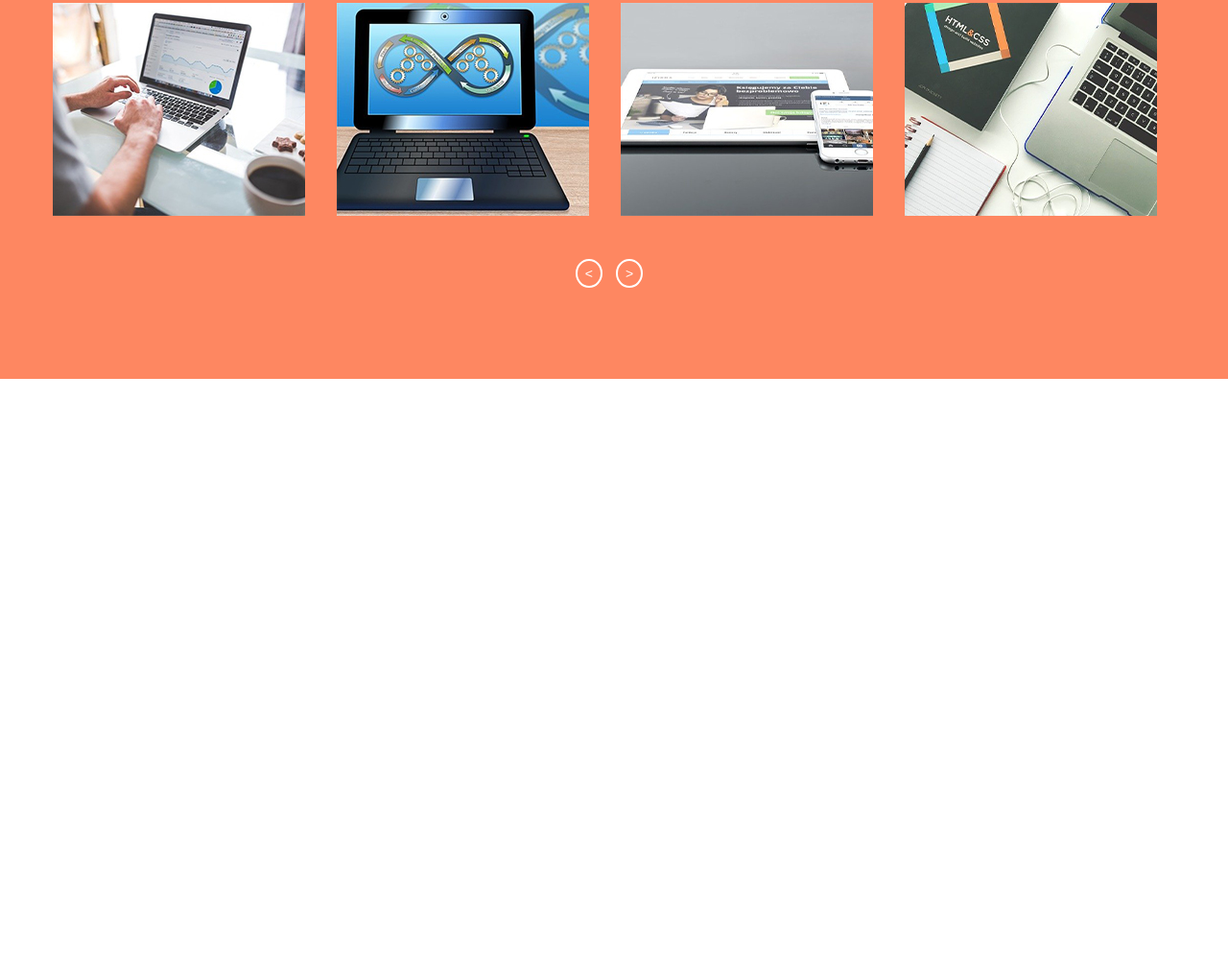
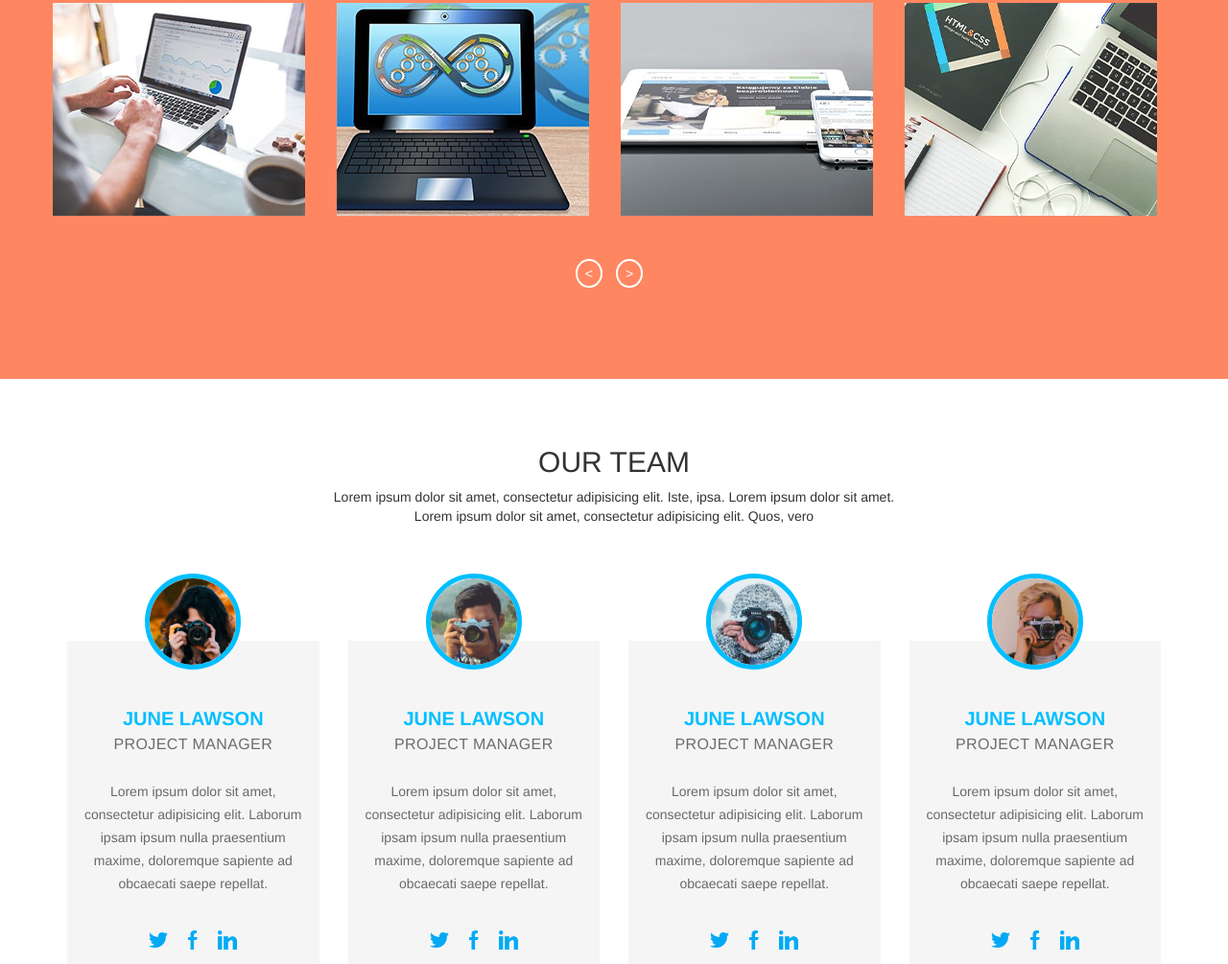
Before and after one commit to RBDulakshi/developer, a plain HTML site: page index.html in a window 1280 px wide. Shown: the part 1509-2514 px from the top of the page at 96% size. Before the commit the page ends 1904 px from the top, so only its background shows below. Drawn offline with Linux system fonts and the light colour scheme.

Commit message:
added team section to the website

```diff
--- a/css/style.css
+++ b/css/style.css
@@ -163,3 +163,79 @@ header nav ul li a:hover {
 .works .works-nav a:hover {
 	background-color: #35495e;
 }
+
+.team-area {
+	margin-top: 50px;
+}
+
+.team-area .sub-heading {
+	margin-bottom: 10px;
+}
+
+.team-photo {
+	position: absolute;
+	left: 50%;
+	margin-left: -50px;
+	top: -50px;
+	overflow: hidden;
+	min-height: 100px;
+	min-width: 100px;
+	height: 100px;
+	width: 100px;
+	border: 5px solid deepskyblue;
+	border-radius: 50%;
+}
+
+.team-photo img {
+	min-height: 100px;
+	min-width: 100px;
+	height: 100px;
+	width: 100px;
+}
+
+.team-block h3 {
+	color: deepskyblue;
+	font-size: 20px;
+	font-weight: bold;
+	text-transform: uppercase;
+	padding-top: 70px;
+	margin-bottom: 5px;
+}
+
+.team-block span {
+	color: #6c6c6c;
+	font-size: 16px;
+	text-transform: uppercase;
+	letter-spacing: 0.025em;
+}
+
+.team-block p {
+	color: dimgray;
+	font-size: 14px;
+	padding: 25px 15px;
+	line-height: 24px;
+}
+
+.team-description {
+	background-color: #f5f5f5;
+}
+
+.social-network {
+	text-align: center;
+	padding-bottom: 15px;
+}
+
+.social-network a {
+	margin: 0 6px;
+}
+
+.social-network img {
+
+	height: 20px;
+	width: 20px;
+}
+
+.social-network img:hover {
+	height: 40px;
+	width: 40px;
+}
--- a/index.html
+++ b/index.html
@@ -163,7 +163,6 @@
 	<!--	end works-->
 
 	<!--	Team Members-->
-	<!--
 	<section class="team-area">
 		<div class="container">
 			<div class="row">
@@ -172,7 +171,7 @@
 					<div class="sub-heading">
 						<p>
 							Lorem ipsum dolor sit amet, consectetur adipisicing elit. Iste, ipsa. Lorem ipsum dolor sit amet. <br>Lorem ipsum dolor sit amet, consectetur adipisicing elit. Quos, vero
-						</p>
+						</p><br><br><br><br>
 					</div>
 				</div>
 			</div>
@@ -182,7 +181,7 @@
 						<div class="team-photo">
 							<img src="img/pic1.jpg">
 						</div>
-						<div class="team-description">
+						<div class="team-description text-center">
 							<div class="title">
 								<h3>June Lawson
 								</h3>
@@ -190,9 +189,9 @@
 							</div>
 							<p>Lorem ipsum dolor sit amet, consectetur adipisicing elit. Laborum ipsam ipsum nulla praesentium maxime, doloremque sapiente ad obcaecati saepe repellat.</p>
 							<div class="social-network">
-								<a href=""><img src="img/facebook-logo.png"></a>
-								<a href=""><img src="img/twitter-logo.png"></a>
-								<a href=""><img src="img/linkedin-logo.png"></a>
+								<a href="https://www.facebook.com/" target="_blank"><img src="img/twitter.png"></a>
+								<a href="https://twitter.com/" target="_blank"><img src="img/facebook.png"></a>
+								<a href="https://www.linkedin.com/" target="_blank"><img src="img/linkedin.png"></a>
 							</div>
 						</div>
 					</div>
@@ -200,9 +199,9 @@
 				<div class="col-sm-16 col-sm-3">
 					<div class="team-block">
 						<div class="team-photo">
-							<img src="img/pic1.jpg">
+							<img src="img/pic2.jpg">
 						</div>
-						<div class="team-description">
+						<div class="team-description text-center">
 							<div class="title">
 								<h3>June Lawson
 								</h3>
@@ -210,9 +209,9 @@
 							</div>
 							<p>Lorem ipsum dolor sit amet, consectetur adipisicing elit. Laborum ipsam ipsum nulla praesentium maxime, doloremque sapiente ad obcaecati saepe repellat.</p>
 							<div class="social-network">
-								<a href=""><img src="img/facebook-logo.png"></a>
-								<a href=""><img src="img/twitter-logo.png"></a>
-								<a href=""><img src="img/linkedin-logo.png"></a>
+								<a href="https://www.facebook.com/" target="_blank"><img src="img/twitter.png"></a>
+								<a href="https://twitter.com/" target="_blank"><img src="img/facebook.png"></a>
+								<a href="https://www.linkedin.com/" target="_blank"><img src="img/linkedin.png"></a>
 							</div>
 						</div>
 					</div>
@@ -220,9 +219,9 @@
 				<div class="col-sm-16 col-sm-3">
 					<div class="team-block">
 						<div class="team-photo">
-							<img src="img/pic1.jpg">
+							<img src="img/pic4.jpg">
 						</div>
-						<div class="team-description">
+						<div class="team-description text-center">
 							<div class="title">
 								<h3>June Lawson
 								</h3>
@@ -230,9 +229,9 @@
 							</div>
 							<p>Lorem ipsum dolor sit amet, consectetur adipisicing elit. Laborum ipsam ipsum nulla praesentium maxime, doloremque sapiente ad obcaecati saepe repellat.</p>
 							<div class="social-network">
-								<a href=""><img src="img/facebook-logo.png"></a>
-								<a href=""><img src="img/twitter-logo.png"></a>
-								<a href=""><img src="img/linkedin-logo.png"></a>
+								<a href="https://www.facebook.com/" target="_blank"><img src="img/twitter.png"></a>
+								<a href="https://twitter.com/" target="_blank"><img src="img/facebook.png"></a>
+								<a href="https://www.linkedin.com/" target="_blank"><img src="img/linkedin.png"></a>
 							</div>
 						</div>
 					</div>
@@ -240,9 +239,9 @@
 				<div class="col-sm-16 col-sm-3">
 					<div class="team-block">
 						<div class="team-photo">
-							<img src="img/pic1.jpg">
+							<img src="img/pic5.jpg">
 						</div>
-						<div class="team-description">
+						<div class="team-description text-center">
 							<div class="title">
 								<h3>June Lawson
 								</h3>
@@ -250,9 +249,9 @@
 							</div>
 							<p>Lorem ipsum dolor sit amet, consectetur adipisicing elit. Laborum ipsam ipsum nulla praesentium maxime, doloremque sapiente ad obcaecati saepe repellat.</p>
 							<div class="social-network">
-								<a href=""><img src="img/facebook-logo.png"></a>
-								<a href=""><img src="img/twitter-logo.png"></a>
-								<a href=""><img src="img/linkedin-logo.png"></a>
+								<a href="https://www.facebook.com/" target="_blank"><img src="img/twitter.png"></a>
+								<a href="https://twitter.com/" target="_blank"><img src="img/facebook.png"></a>
+								<a href="https://www.linkedin.com/" target="_blank"><img src="img/linkedin.png"></a>
 							</div>
 						</div>
 					</div>
@@ -260,7 +259,6 @@
 			</div>
 		</div>
 	</section>
--->
 	<!--	end team members-->
 
 	<script src="js/main.js" type="text/javascript"></script>
```
Also changed, not shown: img/facebook-logo.png (deleted), img/facebook.png (added), img/linkedin-logo.png (deleted), img/linkedin.png (added), img/twitter-logo.png (deleted), img/twitter.png (added).
